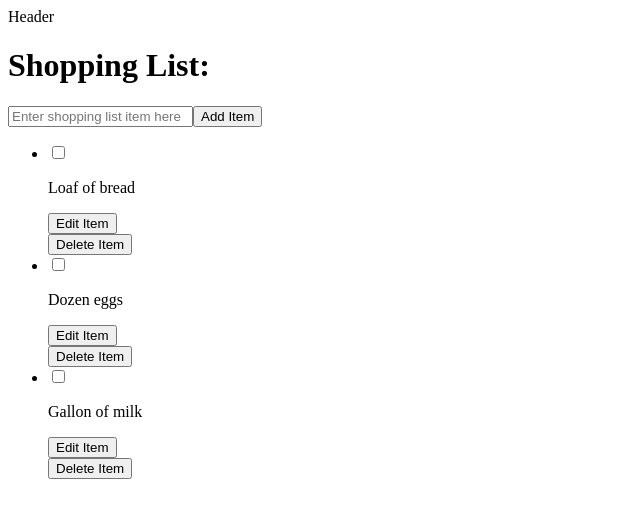
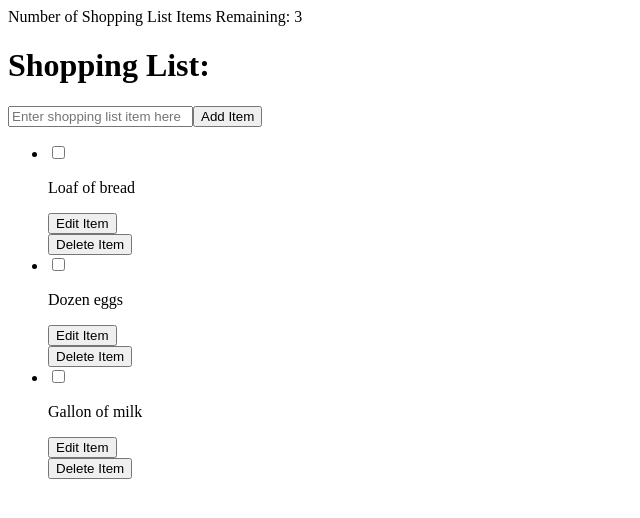
Before and after one commit to Benatovich/shopping-list-adv-react, a React app: page / in a window 1280 px wide. Shown: the top 518 px of the page, without its empty margins (0-640 px from the left). Built offline with nearby package versions, Linux system fonts and the light colour scheme; the HTML template or start-up script is replaced by a standard one.

Commit message:
header now displays the number of items remaining

```diff
--- a/src/components/Header.jsx
+++ b/src/components/Header.jsx
@@ -1,7 +1,9 @@
-import React from 'react'
+import { useList } from '../context/ListProvider'
 
 export default function Header() {
+  const { items } = useList();
+
   return (
-    <div>Header</div>
+    <div>Number of Shopping List Items Remaining: {items.length}</div>
   )
 }
```
